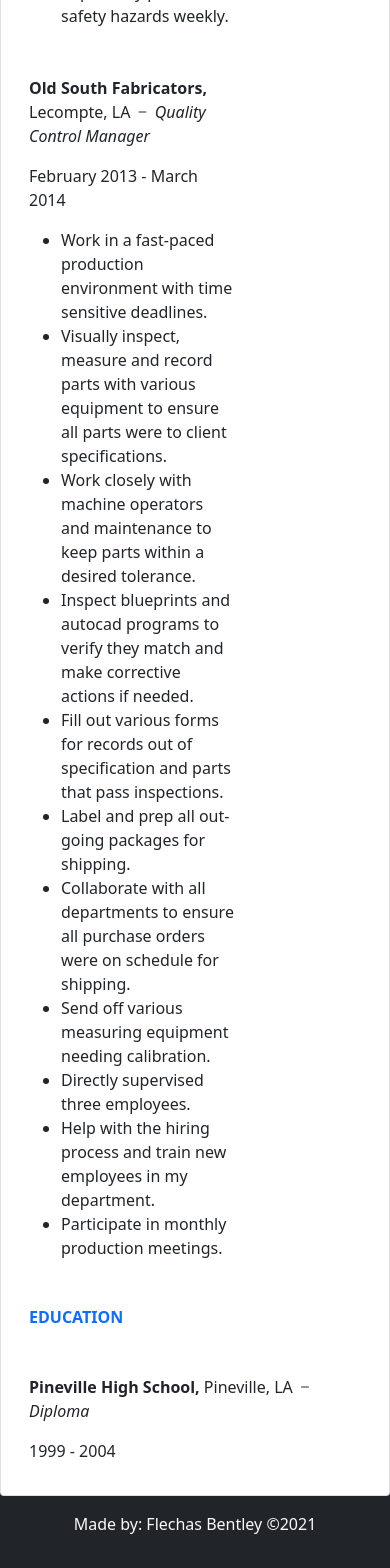
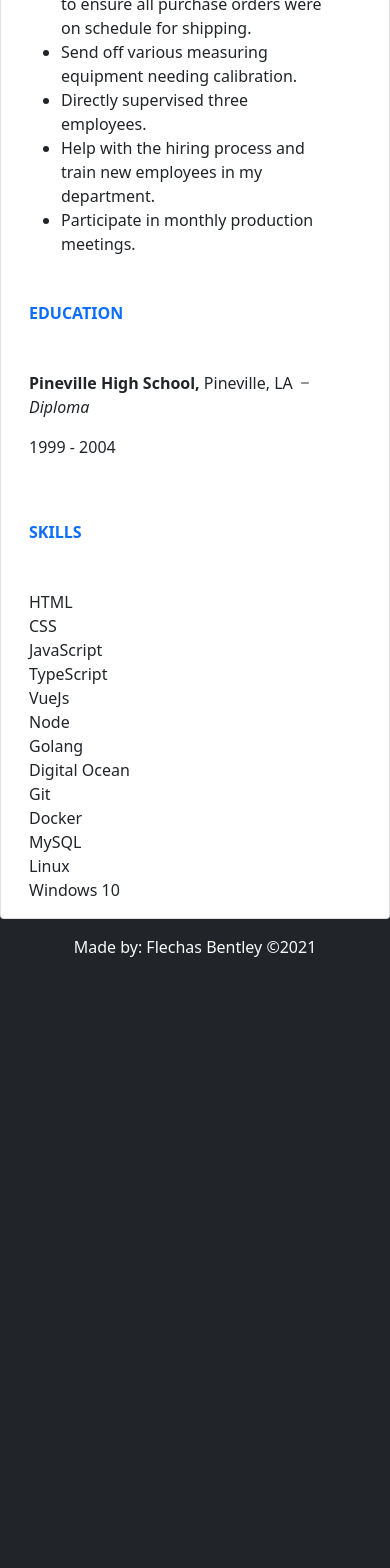
Before and after one commit to Flake85/flechasbentley.com, a Vue app: page /resume in a window 390 px wide. Shown: the part 2828-4396 px from the top of the page. After the commit the page ends 3819 px from the top, so only its background shows below. Built offline with nearby package versions, Linux system fonts and the light colour scheme.

Commit message:
edit resume page for mobile

```diff
--- a/src/views/Resume.vue
+++ b/src/views/Resume.vue
@@ -7,11 +7,11 @@
       <div class="card">
         <div class="card-body">
           <div class="row mb-5 mt-5">
-            <div class="col-9">
+            <div class="col-lg-9">
               <h1 class="card-title"><strong>Flechas Bentley</strong></h1>
               <p>Motivated to learn new things</p>
             </div>
-            <div class="col-3">
+            <div class="col-lg-3">
               <p>
                 Pineville, LA 71360 <br />
                 <strong>Flechas.Bentley@gmail.com</strong><br />
@@ -20,7 +20,7 @@
             </div>
           </div>
           <div class="row">
-            <div class="col-9 pe-5">
+            <div class="col-lg-9 pe-5 mb-5">
               <h6 class="section-title"><strong>EXPERIENCE</strong></h6>
               <div v-for="job in jobs" :key="job.company" class="mb-5">
                 <div class="row">
@@ -37,23 +37,20 @@
                   </li>
                 </ul>
               </div>
+              <h6 class="section-title"><strong>EDUCATION</strong></h6>
+              <p>
+                <strong>Pineville High School, </strong> Pineville, LA
+                <i class="bi bi-dash"></i> <em>Diploma</em><br />
+              </p>
+              <p class="fw-light">1999 - 2004</p>
             </div>
-            <div class="col-3">
+
+            <div class="col-lg-3">
               <h6 class="section-title"><strong>SKILLS</strong></h6>
               <div v-for="skill in skills" :key="skill">
                 {{ skill }}
               </div>
             </div>
-          </div>
-          <div class="row">
-            <h6 class="section-title"><strong>EDUCATION</strong></h6>
-          </div>
-          <div class="row">
-            <p>
-              <strong>Pineville High School, </strong> Pineville, LA
-              <i class="bi bi-dash"></i> <em>Diploma</em><br />
-            </p>
-            <p class="fw-light">1999 - 2004</p>
           </div>
         </div>
       </div>
```
